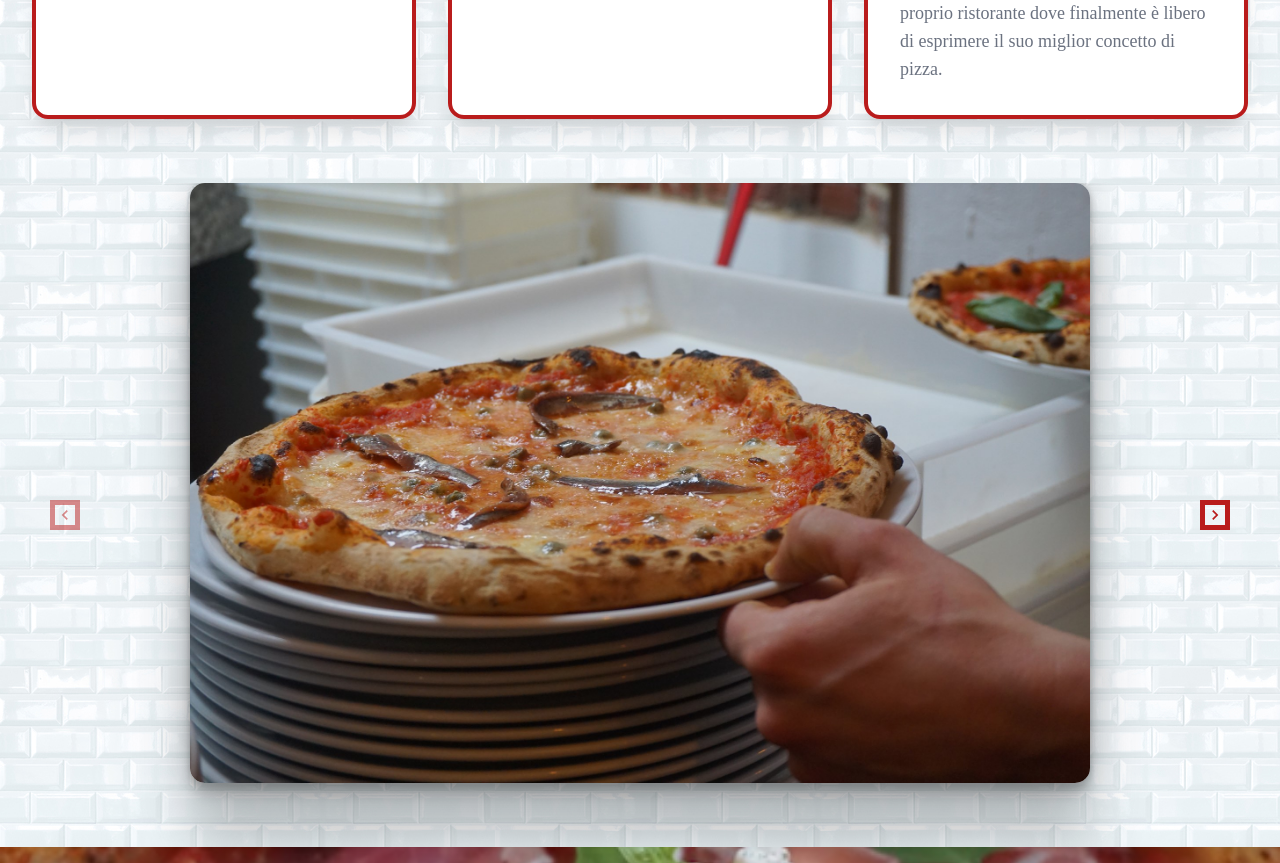
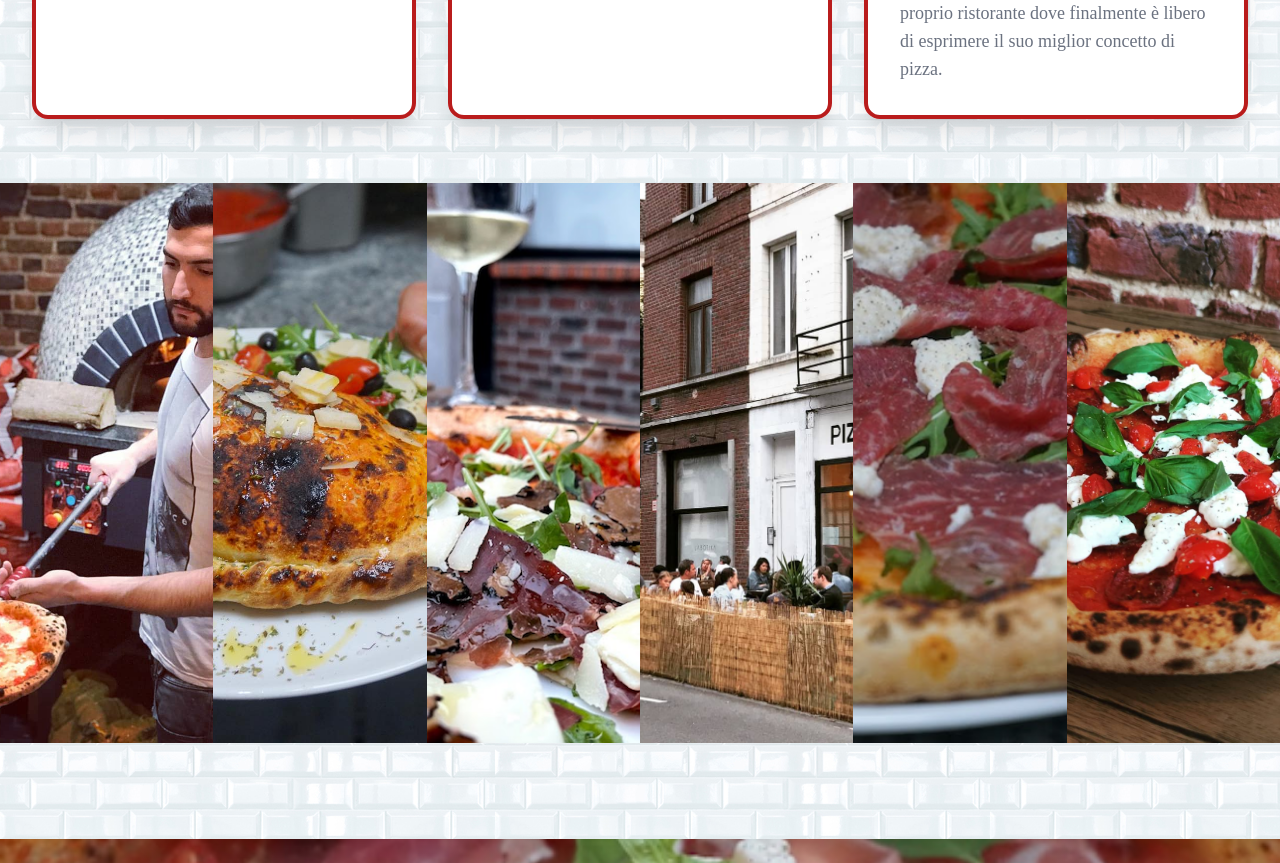
Before and after one commit to Gian1984/pizza-vino, a Vue app: page /HomeIT in a window 1280 px wide. Shown: the part 2297-3160 px from the top of the page. Built offline with nearby package versions, Linux system fonts and the light colour scheme; a web font is replaced by a local one.

Commit message:
new carousel

```diff
--- a/package.json
+++ b/package.json
@@ -20,8 +20,7 @@
     "sass-loader": "^10.2.0",
     "tailwindcss": "npm:@tailwindcss/postcss7-compat@^2.0.2",
     "vue": "^3.0.0",
-    "vue-router": "^4.0.0-0",
-    "vue3-carousel": "^0.1.27"
+    "vue-router": "^4.0.0-0"
   },
   "devDependencies": {
     "@vue/cli-plugin-babel": "~4.5.0",
--- a/src/App.vue
+++ b/src/App.vue
@@ -380,24 +380,6 @@ dd{
 }
 
 
-.carousel__item {
-  min-height: 200px;
-  width: 100%;
-  color: white;
-  font-size: 20px;
-  border-radius: 8px;
-  display: flex;
-  justify-content: center;
-  align-items: center;
-}
-
-#photo-carousel{
-  max-height: 600px;
-  border-radius: 15px;
-  box-shadow: rgba(0, 0, 0, 0.25) 0px 54px 55px, rgba(0, 0, 0, 0.12) 0px -12px 30px, rgba(0, 0, 0, 0.12) 0px 4px 6px, rgba(0, 0, 0, 0.17) 0px 12px 13px, rgba(0, 0, 0, 0.09) 0px -3px 5px;
-}
-
-
 @media only screen and (max-width: 736px) {
 
   #rinunciare{
@@ -428,16 +410,6 @@ dd{
     color: black !important;
   }
 
-  #photo-carousel{
-    display: none !important;
-  }
-  .carousel__item{
-    display: none !important;
-  }
-  .carousel__prev,
-  .carousel__next {
-    display: none !important;
-  }
 
   #pizza_lovers{
     max-width: 300px;
@@ -474,14 +446,24 @@ dd{
 
 }
 
-
-.carousel__prev,
-.carousel__next {
-  box-sizing: content-box;
-  margin-left: 50px;
-  margin-right: 50px;
-  border: 5px solid #B91C1C !important;
-  color: #B91C1C !important;
+.gallery-wrap {
+  display: flex;
+  flex-direction: row;
+  width: 100%;
+  height: 70vh;
 }
 
+.item {
+  flex: 1;
+  height: 100%;
+  background-position: center;
+  background-size: cover;
+  background-repeat: none;
+  transition: flex 0.8s ease;
+}
+
+.item:hover {
+   flex: 7;
+ }
+
 </style>
--- a/src/views/Home.vue
+++ b/src/views/Home.vue
@@ -109,16 +109,25 @@
 
   <!--  Carousel section-->
 
-  <carousel>
-    <slide v-for="slide in photos" :key="slide" style="background-image: url('img/carrelage.png');">
-      <div class="carousel__item">
-        <img class="h-34 mx-auto mb-16" :src="slide.imageSrc" alt="photos carousel" id="photo-carousel" />
+
+  <div class="bg-white relative overflow-hidden">
+    <div class="gallery-wrap" style="background-image: url('img/carousel/4-200x100.jpg');">
+      <div class="item" style="background-image: url('img/carousel/5-200x100.jpg');"></div>
+      <div class="item" style="background-image: url('img/carousel/carousel-2.jpeg');"></div>
+      <div class="item" style="background-image: url('img/carousel/carousel-1.png');"></div>
+      <div class="item" style="background-image: url('img/carousel/outside-pizzeria.jpeg');"></div>
+      <div class="item" style="background-image: url('img/carousel/carousel-3.png');"></div>
+      <div class="item" style="background-image: url('img/pizza-primo-piano3.jpeg');"></div>
+    </div>
+  </div>
+
+  <div class="bg-white" style="background-image: url('img/carrelage.png');">
+    <div class=" mx-auto py-12 px-4 text-center sm:px-6 lg:px-8 lg:py-12">
+      <div class="space-y-4 sm:space-y-12">
       </div>
-    </slide>
-    <template #addons>
-      <Navigation/>
-    </template>
-  </carousel>
+    </div>
+  </div>
+
 
 <!--  Menù section-->
 
@@ -216,8 +225,6 @@
 <script>
 import { StarIcon, ChevronRightIcon } from '@heroicons/vue/solid'
 import { NewspaperIcon, PhoneIcon, SupportIcon, CameraIcon, PhoneOutgoingIcon } from '@heroicons/vue/outline'
-import 'vue3-carousel/dist/carousel.css';
-import { Carousel, Slide, Navigation,} from 'vue3-carousel';
 
 const redpizzas = [
   { name: 'Margherita', description: 'Tomate, Basilic et Mozzarella.', price:'9,00' },
@@ -369,7 +376,6 @@ export default {
     StarIcon,
     PhoneOutgoingIcon,
     ChevronRightIcon,
-    Carousel, Slide, Navigation
   },
 
   setup() {
--- a/src/views/HomeEN.vue
+++ b/src/views/HomeEN.vue
@@ -108,16 +108,25 @@
 
   <!--  Carousel section-->
 
-  <carousel>
-    <slide v-for="slide in photos" :key="slide" style="background-image: url('img/carrelage.png');">
-      <div class="carousel__item hidden md:block">
-        <img class="h-34 mx-auto mb-16" :src="slide.imageSrc" alt="photos carousel" id="photo-carousel" />
+  <div class="bg-white relative overflow-hidden">
+    <div class="gallery-wrap" style="background-image: url('img/carousel/4-200x100.jpg');">
+      <div class="item" style="background-image: url('img/carousel/5-200x100.jpg');"></div>
+      <div class="item" style="background-image: url('img/carousel/carousel-2.jpeg');"></div>
+      <div class="item" style="background-image: url('img/carousel/carousel-1.png');"></div>
+      <div class="item" style="background-image: url('img/carousel/outside-pizzeria.jpeg');"></div>
+      <div class="item" style="background-image: url('img/carousel/carousel-3.png');"></div>
+      <div class="item" style="background-image: url('img/pizza-primo-piano3.jpeg');"></div>
+    </div>
+  </div>
+
+  <div class="bg-white" style="background-image: url('img/carrelage.png');">
+    <div class=" mx-auto py-12 px-4 text-center sm:px-6 lg:px-8 lg:py-12">
+      <div class="space-y-4 sm:space-y-12">
       </div>
-    </slide>
-    <template #addons>
-      <Navigation />
-    </template>
-  </carousel>
+    </div>
+  </div>
+
+
 
   <!--  Menù section-->
 
@@ -215,8 +224,6 @@
 <script>
 import { StarIcon, ChevronRightIcon } from '@heroicons/vue/solid'
 import { NewspaperIcon, PhoneIcon, SupportIcon, CameraIcon, PhoneOutgoingIcon } from '@heroicons/vue/outline'
-import 'vue3-carousel/dist/carousel.css';
-import { Carousel, Slide, Navigation,} from 'vue3-carousel';
 
 const redpizzas = [
   { name: 'Margherita', description: 'Tomato, Basil and Mozzarella.', price:'9,00' },
@@ -270,28 +277,6 @@ const supportLinks = [
     icon: CameraIcon,
     imageSrc:'img/michele-pizza.jpeg'
   },
-]
-
-const photos =[
-  {
-    imageSrc: 'img/carousel/4-200x100.jpg',
-  },
-  {
-    imageSrc: 'img/carousel/5-200x100.jpg',
-  },
-  {
-    imageSrc: 'img/carousel/carousel-2.jpeg',
-  },
-  {
-    imageSrc: 'img/carousel/carousel-1.png',
-  },
-  {
-    imageSrc: 'img/carousel/outside-pizzeria.jpeg',
-  },
-  {
-    imageSrc: 'img/carousel/carousel-3.png',
-  }
-
 ]
 
 
@@ -366,7 +351,6 @@ export default {
     StarIcon,
     PhoneOutgoingIcon,
     ChevronRightIcon,
-    Carousel, Slide, Navigation
   },
 
   setup() {
@@ -380,7 +364,6 @@ export default {
       SupportIcon,
       supportLinks,
       CameraIcon,
-      photos,
       partners
     }
   },
--- a/src/views/HomeIT.vue
+++ b/src/views/HomeIT.vue
@@ -108,16 +108,23 @@
 
   <!--  Carousel section-->
 
-  <carousel>
-    <slide v-for="slide in photos" :key="slide" style="background-image: url('img/carrelage.png');">
-      <div class="carousel__item hidden md:block">
-        <img class="h-34 mx-auto mb-16" :src="slide.imageSrc" alt="photos carousel" id="photo-carousel" />
+  <div class="bg-white relative overflow-hidden">
+    <div class="gallery-wrap" style="background-image: url('img/carousel/4-200x100.jpg');">
+      <div class="item" style="background-image: url('img/carousel/5-200x100.jpg');"></div>
+      <div class="item" style="background-image: url('img/carousel/carousel-2.jpeg');"></div>
+      <div class="item" style="background-image: url('img/carousel/carousel-1.png');"></div>
+      <div class="item" style="background-image: url('img/carousel/outside-pizzeria.jpeg');"></div>
+      <div class="item" style="background-image: url('img/carousel/carousel-3.png');"></div>
+      <div class="item" style="background-image: url('img/pizza-primo-piano3.jpeg');"></div>
+    </div>
+  </div>
+
+  <div class="bg-white" style="background-image: url('img/carrelage.png');">
+    <div class=" mx-auto py-12 px-4 text-center sm:px-6 lg:px-8 lg:py-12">
+      <div class="space-y-4 sm:space-y-12">
       </div>
-    </slide>
-    <template #addons>
-      <Navigation />
-    </template>
-  </carousel>
+    </div>
+  </div>
 
   <!--  Menù section-->
 
@@ -215,8 +222,6 @@
 <script>
 import { StarIcon, ChevronRightIcon } from '@heroicons/vue/solid'
 import { NewspaperIcon, PhoneIcon, SupportIcon, CameraIcon, PhoneOutgoingIcon } from '@heroicons/vue/outline'
-import 'vue3-carousel/dist/carousel.css';
-import { Carousel, Slide, Navigation,} from 'vue3-carousel';
 
 const redpizzas = [
   { name: 'Margherita', description: 'Pomodoro, basilico e fior di latte.', price:'9,00' },
@@ -270,28 +275,6 @@ const supportLinks = [
     icon: CameraIcon,
     imageSrc:'img/michele-pizza.jpeg'
   },
-]
-
-const photos =[
-  {
-    imageSrc: 'img/carousel/4-200x100.jpg',
-  },
-  {
-    imageSrc: 'img/carousel/5-200x100.jpg',
-  },
-  {
-    imageSrc: 'img/carousel/carousel-2.jpeg',
-  },
-  {
-    imageSrc: 'img/carousel/carousel-1.png',
-  },
-  {
-    imageSrc: 'img/carousel/outside-pizzeria.jpeg',
-  },
-  {
-    imageSrc: 'img/carousel/carousel-3.png',
-  }
-
 ]
 
 
@@ -366,7 +349,6 @@ export default {
     StarIcon,
     PhoneOutgoingIcon,
     ChevronRightIcon,
-    Carousel, Slide, Navigation
   },
 
   setup() {
@@ -380,7 +362,6 @@ export default {
       SupportIcon,
       supportLinks,
       CameraIcon,
-      photos,
       partners
     }
   },
```
Also changed, not shown: 1 other file (tests, documents, lock files or other folders).
